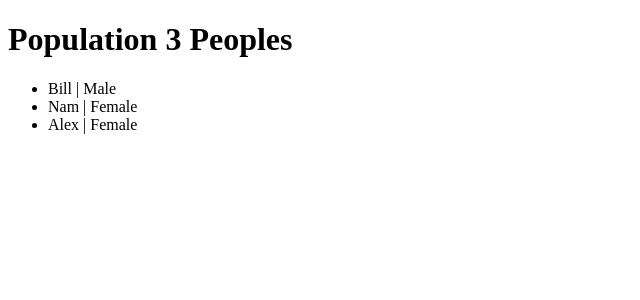
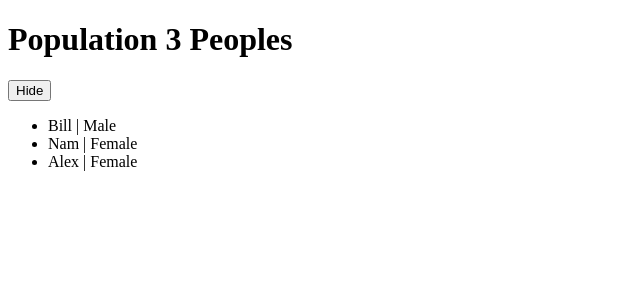
Before and after one commit to Siriphan47/Learn-react, a React (Vite) app: page / in a window 1280 px wide. Shown: the top 300 px of the page, without its empty margins (0-640 px from the left). Built offline with nearby package versions, Linux system fonts and the light colour scheme.

Commit message:
Learn about Boolean State

```diff
--- a/src/App.jsx
+++ b/src/App.jsx
@@ -19,15 +19,19 @@ function App() {
     },
   ]);
 
+  const [show, setShow] = useState(true);
+
   return (
     <>
       <h1>Population {data.length} Peoples</h1>
+      <button onClick={() => setShow(!show)}>{show ? "Hide" : "Show"}</button>
       <ul>
-        {data.map((item) => (
-          <li key={item.id}>
-            {item.name} | {item.Gender}
-          </li>
-        ))}
+        {show &&
+          data.map((item) => (
+            <li key={item.id}>
+              {item.name} | {item.Gender}
+            </li>
+          ))}
       </ul>
     </>
   );
```
